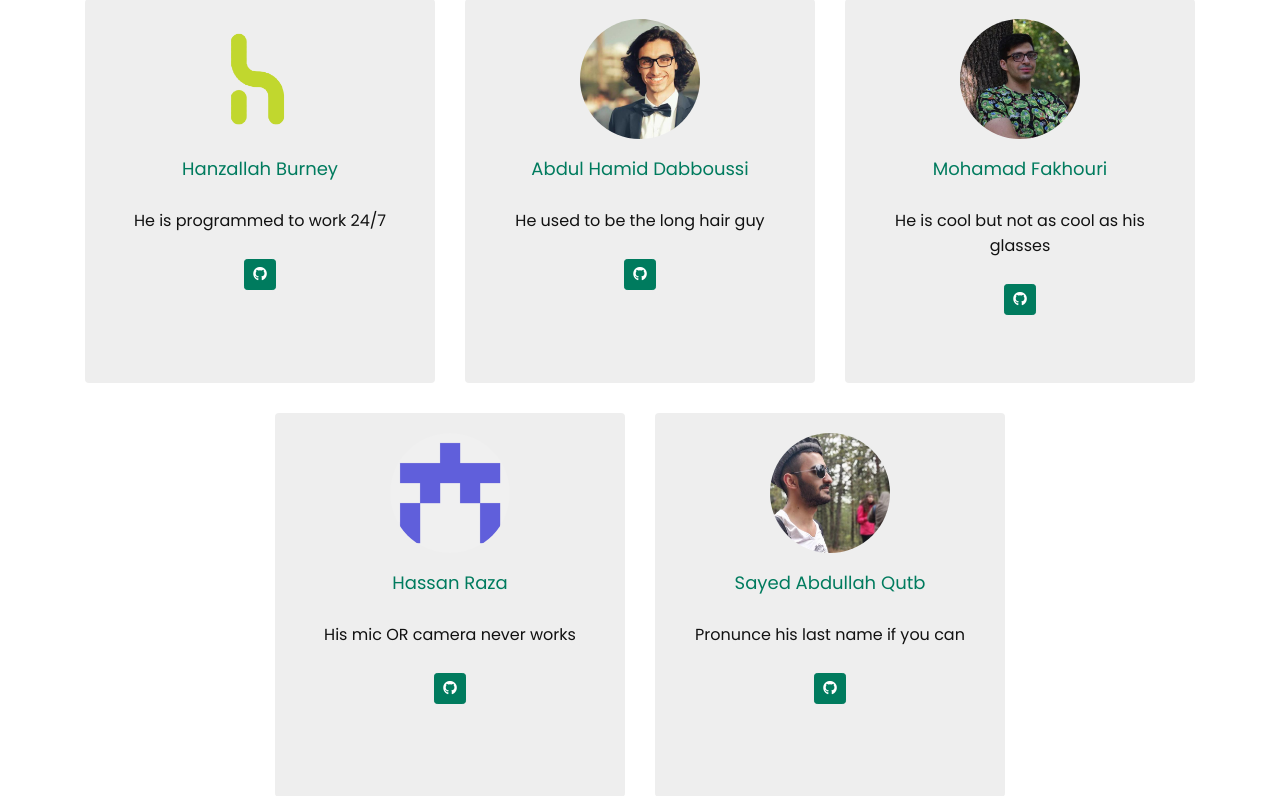
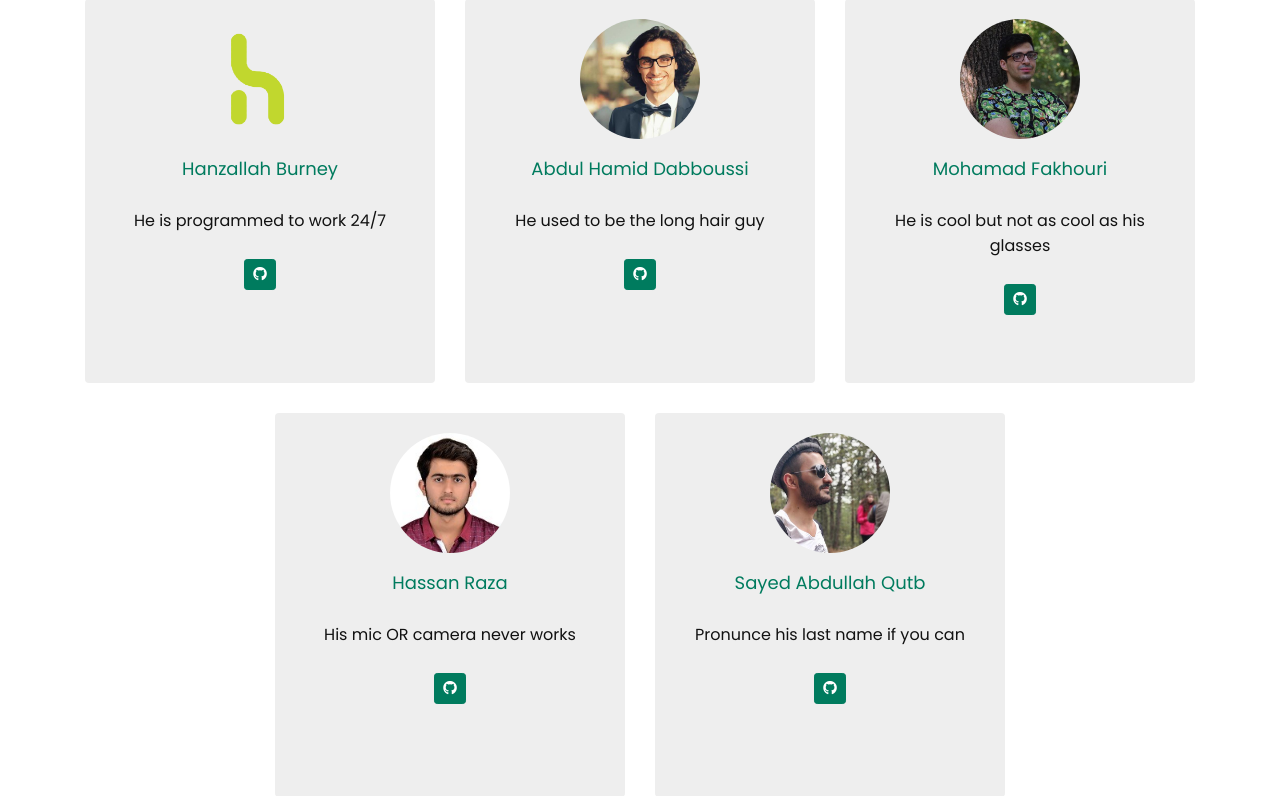
Before and after one commit to abdullahqutb/veritas_static, a Django app: page /team in a window 1280 px wide. Shown: the part 238-1034 px from the top of the page. Run offline with Django 3.2, Linux system fonts and the light colour scheme; some libraries are stand-ins or nearby versions.

Commit message:
Heroku deployment successful, warraich picture updated

```diff
--- a/main/templates/main/team.html
+++ b/main/templates/main/team.html
@@ -72,7 +72,7 @@
             <div class="frontside">
               <div class="card">
                 <div class="card-body text-center">
-                  <p><img class=" img-fluid" src="{% static 'assets/images/warraich.png' %}" alt="card image"></p>
+                  <p><img class=" img-fluid" src="{% static 'assets/images/warraich.jpeg' %}" alt="card image"></p>
                   <h3 class="card-title my-3">Hassan Raza</h3>
                   <h4 class="card-text my-3">His mic OR camera never works</h4>
                   <a href="https://github.com/hassanrwarraich" class="btn btn-primary btn-sm" target="_blank"><i class="fab fa-github"></i></a>
```
Also changed, not shown: static/assets/images/warraich.jpeg (added), static/assets/images/warraich.png (deleted).
